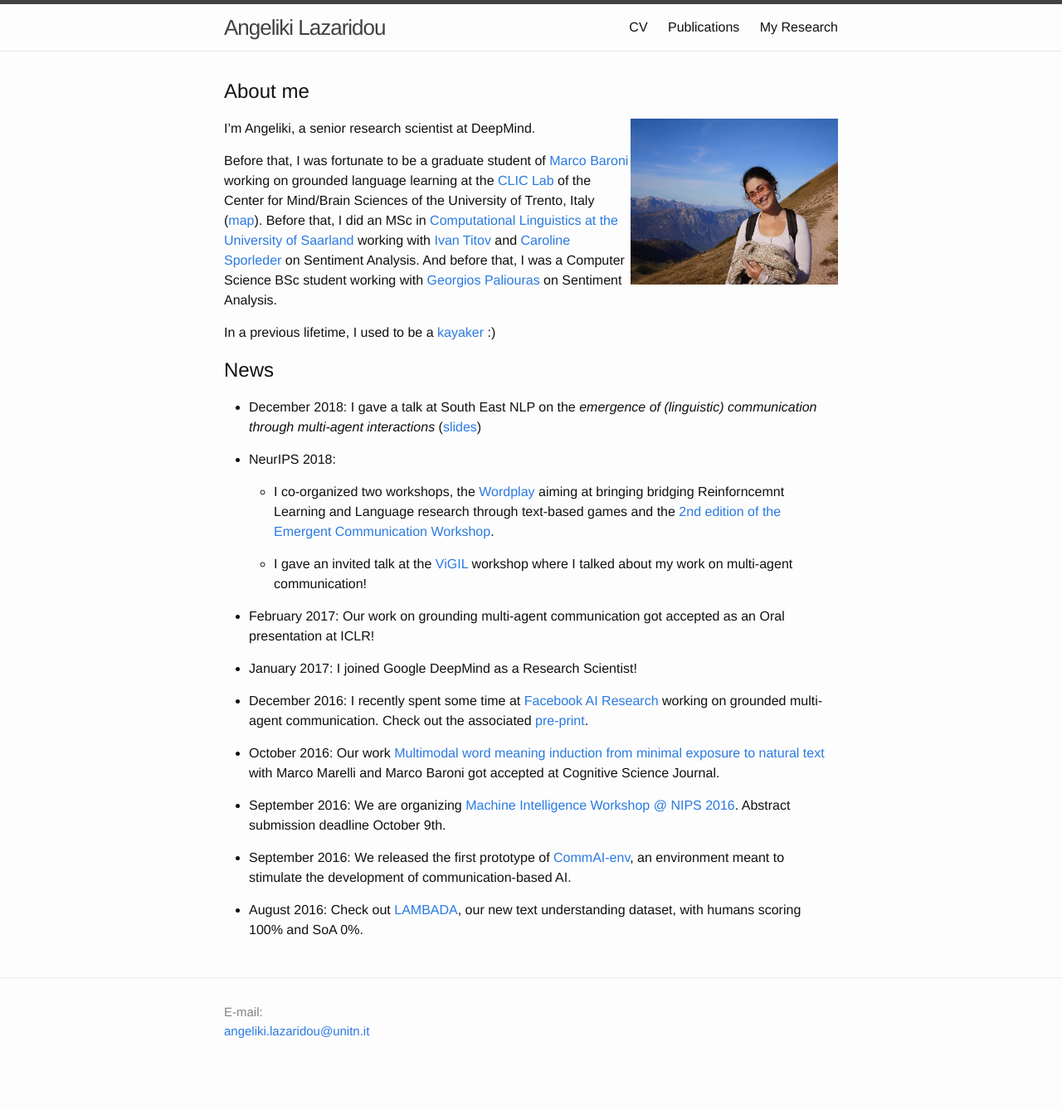
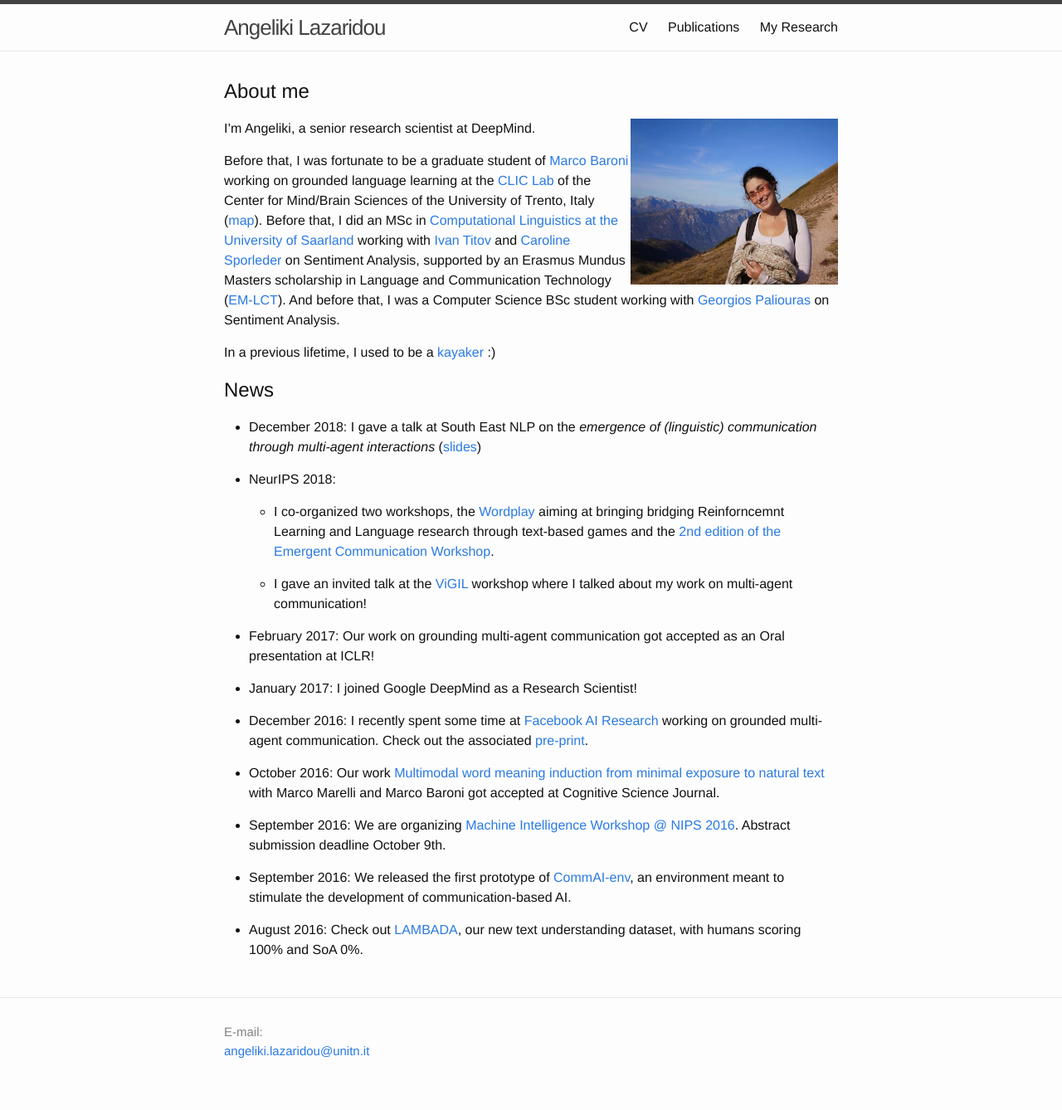
Before and after one commit to angelikilazaridou/angelikilazaridou.github.io, a Jekyll site: the page built from index.md, in a window 1280 px wide. Shown: the whole page at 83% size. Built offline with Jekyll 4.4.1, drawn with Linux system fonts in a browser that asks for light colours; before the commit the page ends 1314 px from its top, so only the background shows below that.

Commit message:
LCT update

```diff
--- a/index.md
+++ b/index.md
@@ -16,7 +16,7 @@ Before that, I did an MSc in <a
 href="http://www.coli.uni-saarland.de">Computational Linguistics at the
 University of Saarland</a> working with <a href="http://ivan-titov.org">Ivan
 Titov</a> and <a href="http://www.uni-trier.de/index.php?id=46381">Caroline
-Sporleder</a> on Sentiment Analysis. And before that, I was a Computer Science
+Sporleder</a> on Sentiment Analysis, supported by an Erasmus Mundus Masters scholarship in Language and Communication Technology (<a href="https://lct-master.org/">EM-LCT</a>). And before that, I was a Computer Science
 BSc student working with <a
 href="http://users.iit.demokritos.gr/~paliourg">Georgios Paliouras</a> on
 Sentiment Analysis.</p>
```
